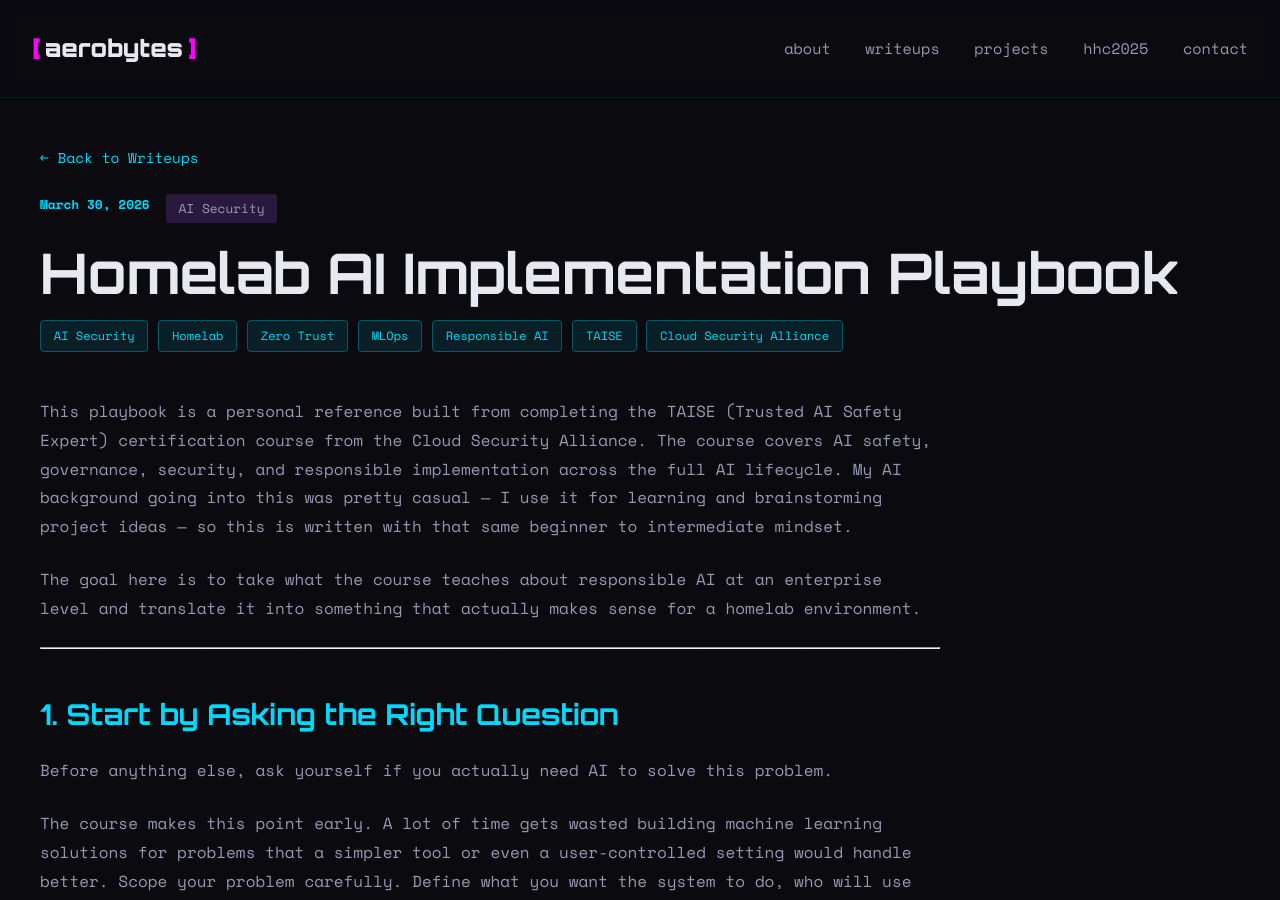
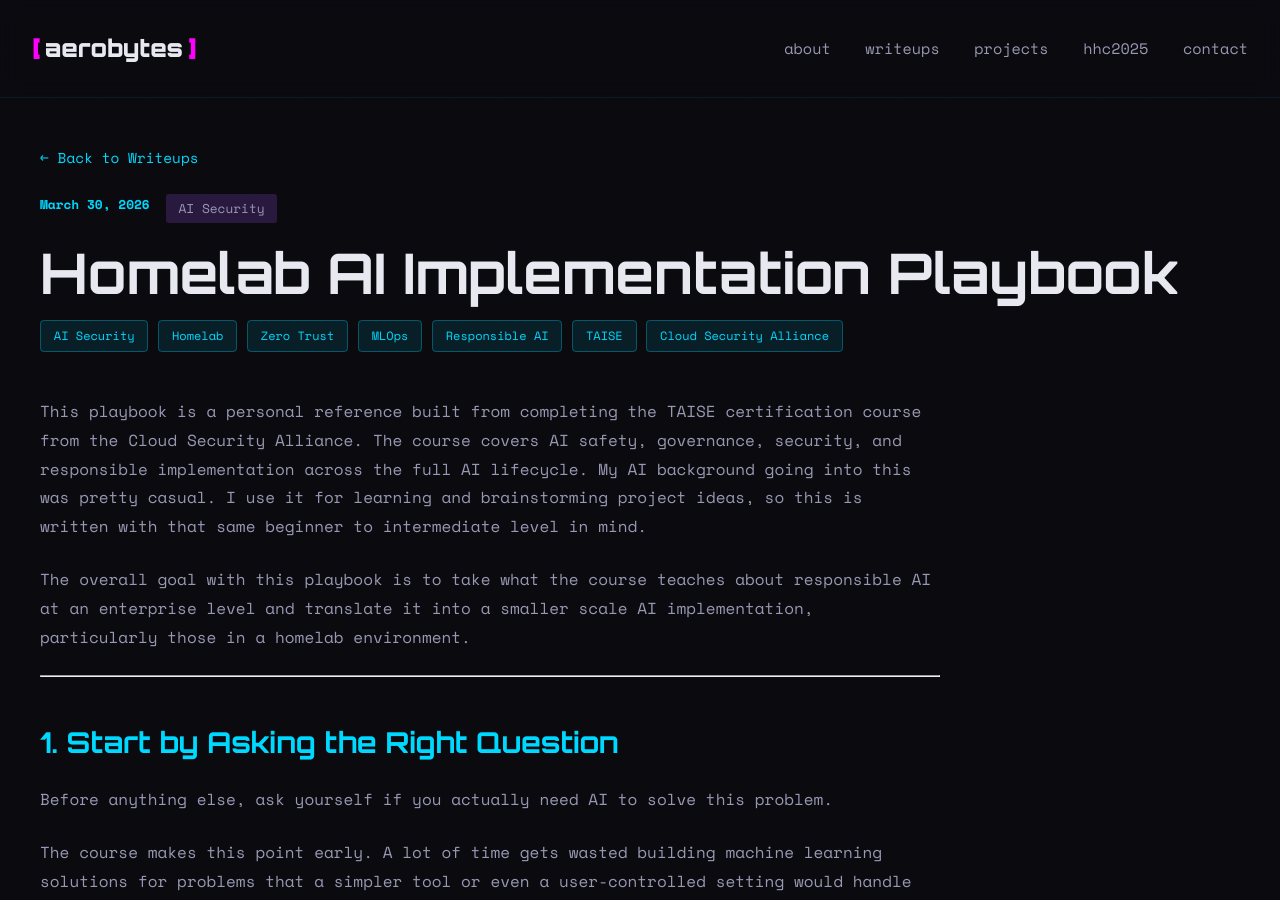
Before and after one commit to Aeronique/aerobytes-site, a Jekyll site: the page built from _posts/2026-03-30-homelab-ai-playbook.md, in a window 1280 px wide and 900 px high. Built offline with Jekyll 4.4.1, drawn with Linux system fonts in a browser that asks for light colours.

Commit message:
Update 2026-03-30-homelab-ai-playbook.md

```diff
--- a/_posts/2026-03-30-homelab-ai-playbook.md
+++ b/_posts/2026-03-30-homelab-ai-playbook.md
@@ -14,9 +14,9 @@ tags:
   - Cloud Security Alliance
 ---
 
-This playbook is a personal reference built from completing the TAISE (Trusted AI Safety Expert) certification course from the Cloud Security Alliance. The course covers AI safety, governance, security, and responsible implementation across the full AI lifecycle. My AI background going into this was pretty casual — I use it for learning and brainstorming project ideas — so this is written with that same beginner to intermediate mindset.
+This playbook is a personal reference built from completing the TAISE certification course from the Cloud Security Alliance. The course covers AI safety, governance, security, and responsible implementation across the full AI lifecycle. My AI background going into this was pretty casual. I use it for learning and brainstorming project ideas, so this is written with that same beginner to intermediate level in mind.
 
-The goal here is to take what the course teaches about responsible AI at an enterprise level and translate it into something that actually makes sense for a homelab environment.
+The overall goal with this playbook is to take what the course teaches about responsible AI at an enterprise level and translate it into a smaller scale AI implementation, particularly those in a homelab environment.
 
 ---
 
```
